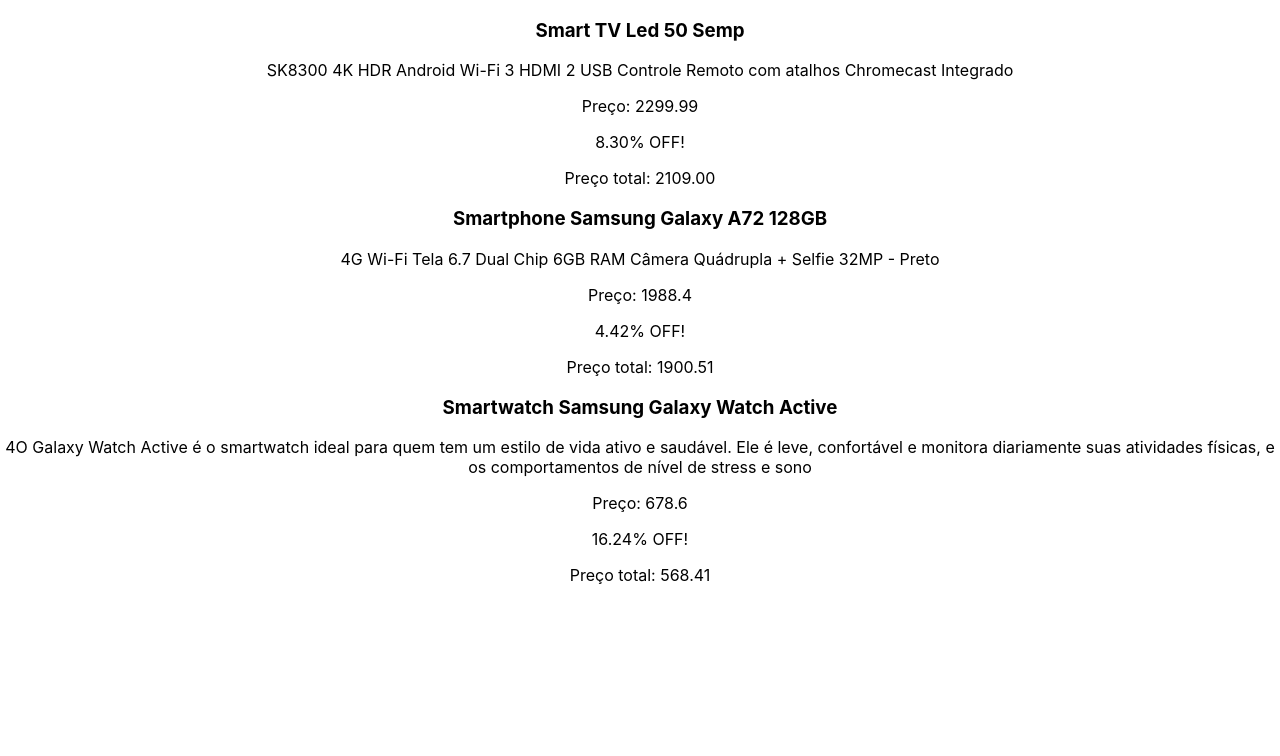
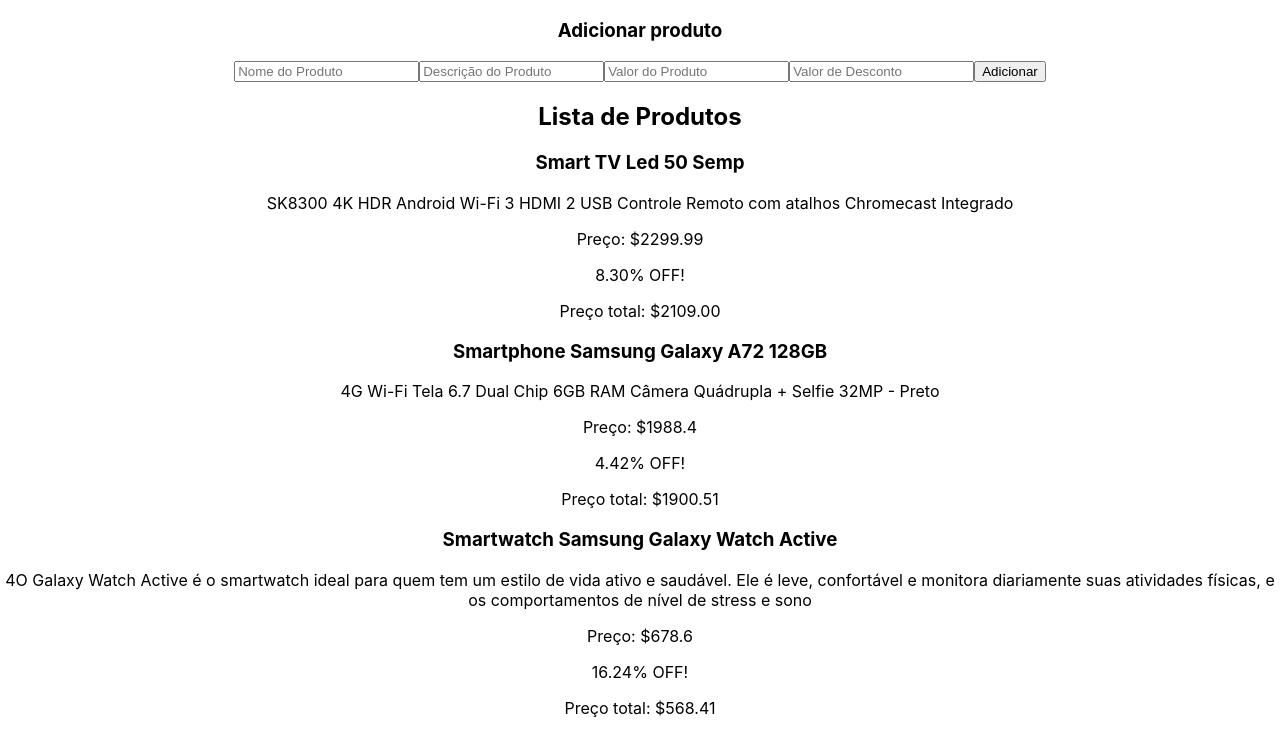
Before and after one commit to Kenzie-Academy-Brasil-Developers/react-entrega-s3-projeto-de-nivelamento-RafaelSchug, a React (Create React App) app: page / in a window 1280 px wide. Shown: the top 756 px of the page. Built offline with nearby package versions, Linux system fonts and the light colour scheme.

Commit message:
feat: AddProduct

```diff
--- a/src/App.js
+++ b/src/App.js
@@ -1,13 +1,18 @@
 import './App.css';
 import Products from './components/Products';
+import {useState} from 'react';
+import products_list from './helper';
+import AddProduct from './components/AddProduct';
+
 
 function App() {
 
-
+  const [products, setProducts] = useState(products_list);
 
   return (
     <div className="App">
-      <Products></Products>
+      <AddProduct products={products} setProducts={setProducts}></AddProduct>
+      <Products products={products}></Products>
     </div>
   );
 }
--- /dev/null
+++ b/src/components/AddProduct/index.jsx
@@ -0,0 +1,33 @@
+import { useState } from "react"
+
+const AddProduct = ({products, setProducts}) => {
+
+    const [inputInfo, setInputInfo] = useState({name:'', description:'', price: '', discount: ''})
+
+    const handleAddProduct = (event) => {
+        event.preventDefault();
+        const nextId = products.reduce((acc, item) => item.code > acc ? acc = item.code : acc, 0) + 1;
+        const isProductIncluded = products.some(item => item.name === inputInfo.name);
+        const isFilled = Object.values(inputInfo).every(item => item); //check if every input field is filled
+
+        if(!isProductIncluded && isFilled){
+            setProducts([...products, {...inputInfo, code: nextId}]);
+            setInputInfo({name:'', description:'', price: '', discount: ''});
+        }
+    }
+
+    return (
+        <div className='form__container'>
+            <h3>Adicionar produto</h3>
+            <form onSubmit={handleAddProduct}>
+                <input type="text" placeholder="Nome do Produto" onChange={event => setInputInfo({...inputInfo, name:event.target.value})} value={inputInfo.name}/>
+                <input type="text" placeholder="Descrição do Produto" onChange={event => setInputInfo({...inputInfo, description:event.target.value})} value={inputInfo.description}/>
+                <input type="number" placeholder="Valor do Produto" onChange={event => setInputInfo({...inputInfo, price:Number(event.target.value)})} value={inputInfo.price} />
+                <input type="number" placeholder="Valor de Desconto" onChange={event => setInputInfo({...inputInfo, discount:Number(event.target.value)})} value={inputInfo.discount}/>
+                <button type='submit'>Adicionar</button>
+            </form>
+        </div>
+    )
+}
+
+export default AddProduct;
--- a/src/components/Products/index.jsx
+++ b/src/components/Products/index.jsx
@@ -1,21 +1,16 @@
-import products_list from "../../helper";
-import { useState } from "react";
-
-const Products = () => {
-
-    const [products, setProducts] = useState(products_list);
-
+const Products = ({products}) => {
 
     return (
         <div className='products_list__container'>
+            <h2>Lista de Produtos</h2>
             {products.map(({code, name, description, price, discount}) => {
                 return (
                     <div className='product_card' key={code}>
                         <h3>{name}</h3>
                         <p>{description}</p>
-                        <p>Preço: {price}</p>
+                        <p>Preço: ${price}</p>
                         <p>{(discount / price * 100).toFixed(2)}% OFF!</p>
-                        <p>Preço total: {(price - discount).toFixed(2)}</p>
+                        <p>Preço total: ${(price - discount).toFixed(2)}</p>
                     </div>
                 )
             })}
```
